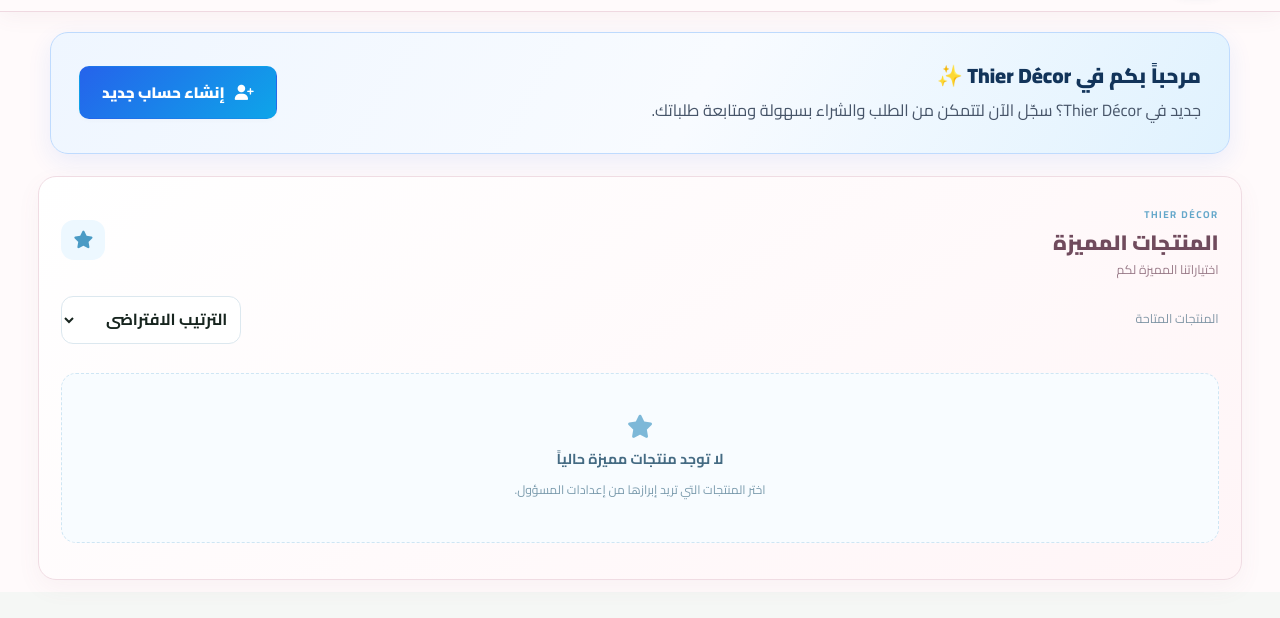
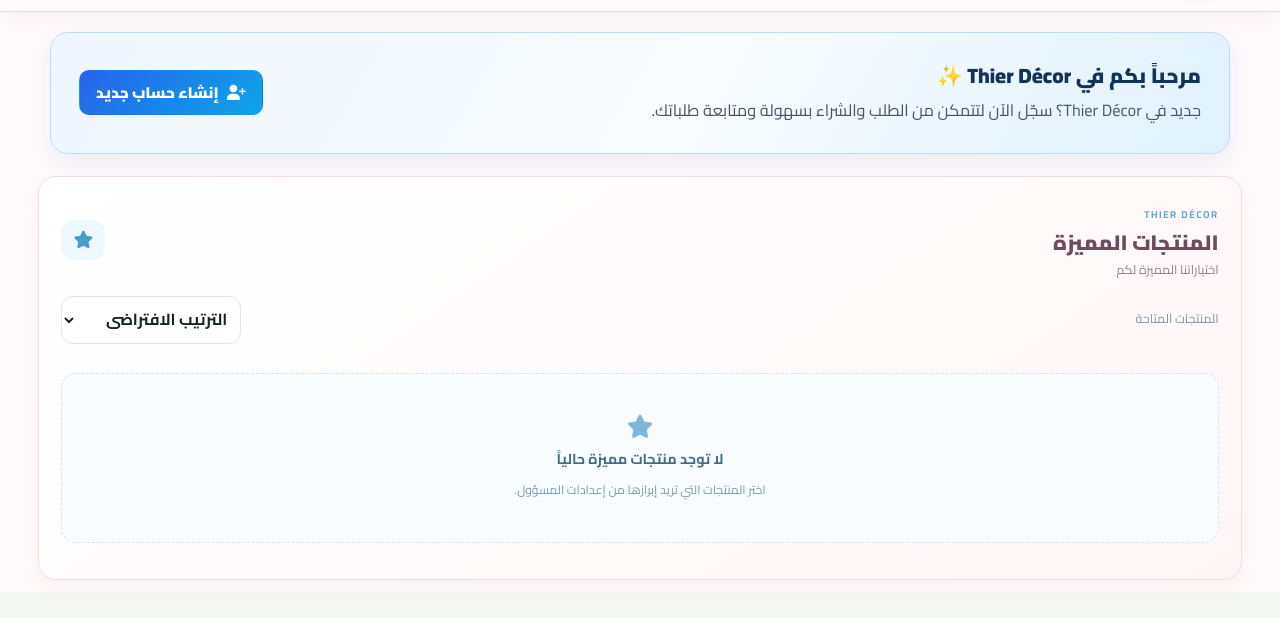
Before and after one commit to Aminovic-ai/Thier-decor, a website: page index.html in a window 1280 px wide. Shown: the part 72-690 px from the top of the page. Drawn offline with nearby package versions, Linux system fonts and the light colour scheme; no server answers.

Commit message:
Make guest registration CTA more compact

```diff
--- a/index.html
+++ b/index.html
@@ -30,7 +30,7 @@
         #guest-register-cta .guest-cta-copy{min-width:0}
         #guest-register-cta h2{margin:0 0 7px;color:#12345a;font-size:clamp(1.15rem,2.4vw,1.65rem);font-weight:900}
         #guest-register-cta p{margin:0;color:#475569;font-size:clamp(.9rem,1.7vw,1.02rem);line-height:1.7}
-        #guest-register-cta .guest-cta-button{flex:0 0 auto;display:inline-flex;align-items:center;justify-content:center;gap:10px;padding:13px 22px;border:0;border-radius:12px;background:linear-gradient(135deg,#2563eb,#0ea5e9);color:#fff;font:inherit;font-weight:900;font-size:1rem;text-decoration:none;box-shadow:0 6px 16px rgba(37,99,235,.22);cursor:pointer;transition:transform .2s,box-shadow .2s}
+        #guest-register-cta .guest-cta-button{flex:0 0 auto;display:inline-flex;align-items:center;justify-content:center;gap:8px;padding:9px 16px;border:0;border-radius:10px;background:linear-gradient(135deg,#2563eb,#0ea5e9);color:#fff;font:inherit;font-weight:800;font-size:.9rem;text-decoration:none;box-shadow:0 4px 12px rgba(37,99,235,.18);cursor:pointer;transition:transform .2s,box-shadow .2s}
         #guest-register-cta .guest-cta-button:hover{transform:translateY(-2px);box-shadow:0 9px 20px rgba(37,99,235,.28)}
         #guest-register-cta .guest-cta-fr{display:none}
         html[lang="fr"] #guest-register-cta{direction:ltr}
@@ -39,7 +39,7 @@
         html[lang="fr"] #guest-register-cta .guest-cta-copy .guest-cta-fr{display:block}
         html[lang="fr"] #guest-register-cta .guest-cta-copy .guest-cta-ar{display:none}
         .customer-session-active #guest-register-cta{display:none!important}
-        @media(max-width:640px){#guest-register-cta{margin:12px 10px 18px;padding:17px 15px;flex-direction:column;align-items:stretch;text-align:center;gap:13px}#guest-register-cta .guest-cta-button{width:100%;box-sizing:border-box;padding:13px 16px}}
+        @media(max-width:640px){#guest-register-cta{margin:12px 10px 18px;padding:17px 15px;flex-direction:column;align-items:center;text-align:center;gap:13px}#guest-register-cta .guest-cta-button{width:auto;min-width:0;max-width:220px;box-sizing:border-box;padding:9px 16px;font-size:.88rem;align-self:center}}
     </style>
 </head>
 <body>
```
